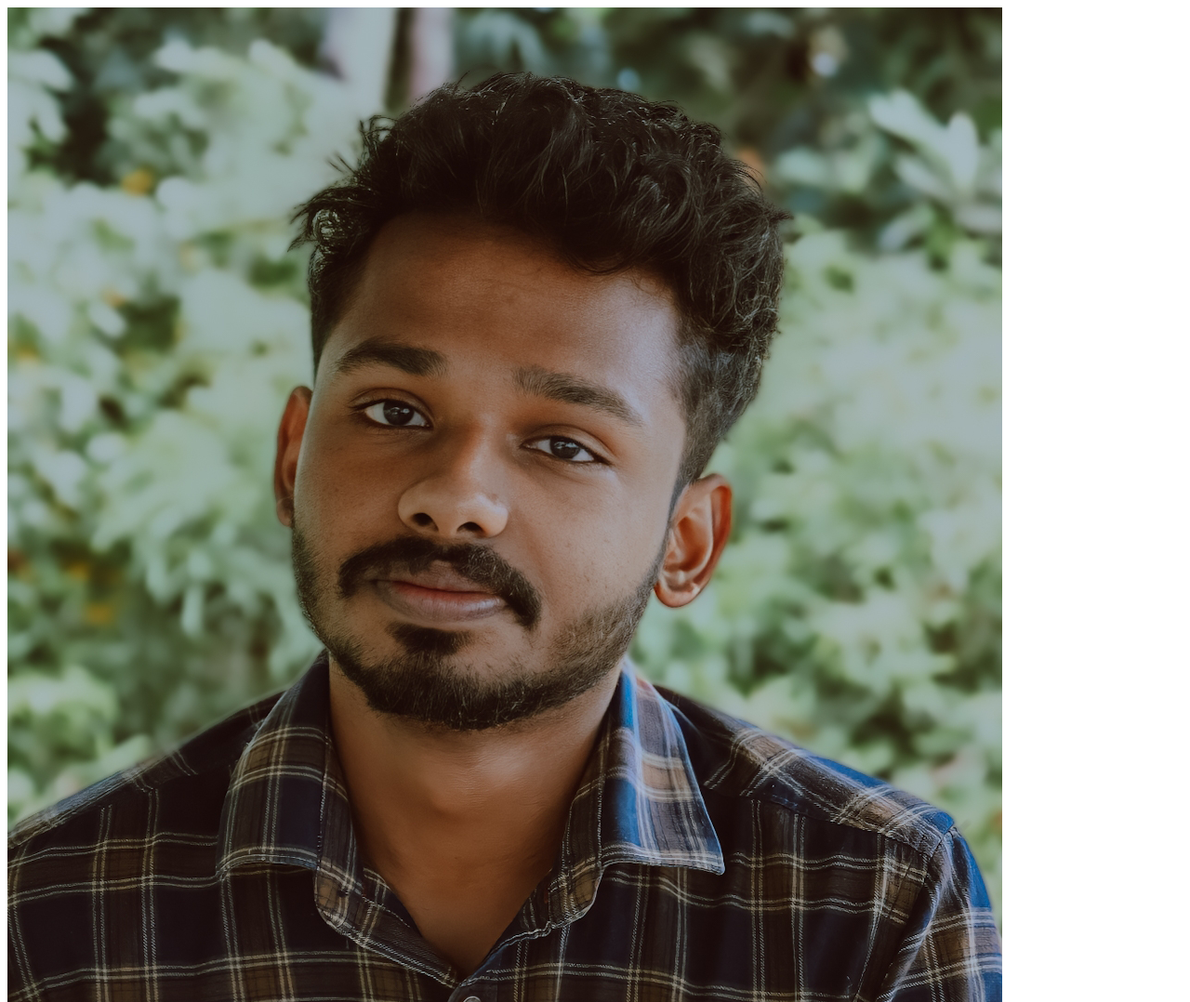
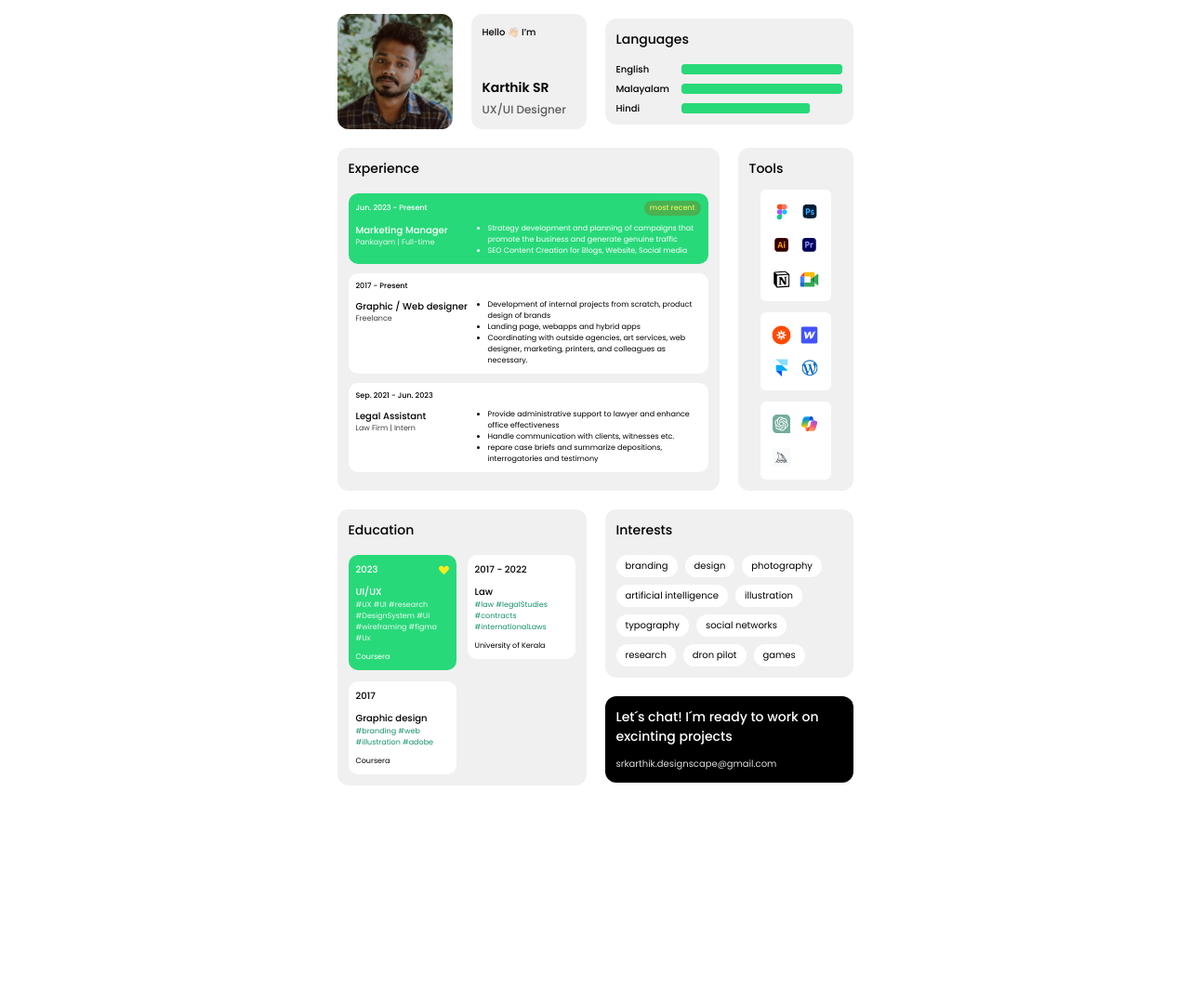
Before and after one commit to bearury/front-end-entrance-exam, a website: page dist/index.html in a window 1280 px wide. Shown: the top 1078 px of the page at 93% size. After the commit the page ends 865 px from the top, so only its background shows below. Drawn offline with Linux system fonts and the light colour scheme; the site is published under a folder, as on GitHub Pages, so addresses that start at the root find nothing.

Commit message:
fix: path

```diff
--- a/dist/index.html
+++ b/dist/index.html
@@ -11,8 +11,8 @@
       rel="stylesheet"
     />
     <title>Resume</title>
-    <script type="module" crossorigin src="/assets/index-C5NxixsY.js"></script>
-    <link rel="stylesheet" crossorigin href="/assets/index-CwBiG__y.css">
+    <script type="module" crossorigin src="./assets/index-C5NxixsY.js"></script>
+    <link rel="stylesheet" crossorigin href="./assets/index-CwBiG__y.css">
   </head>
   <body>
     <header class="header">
```
